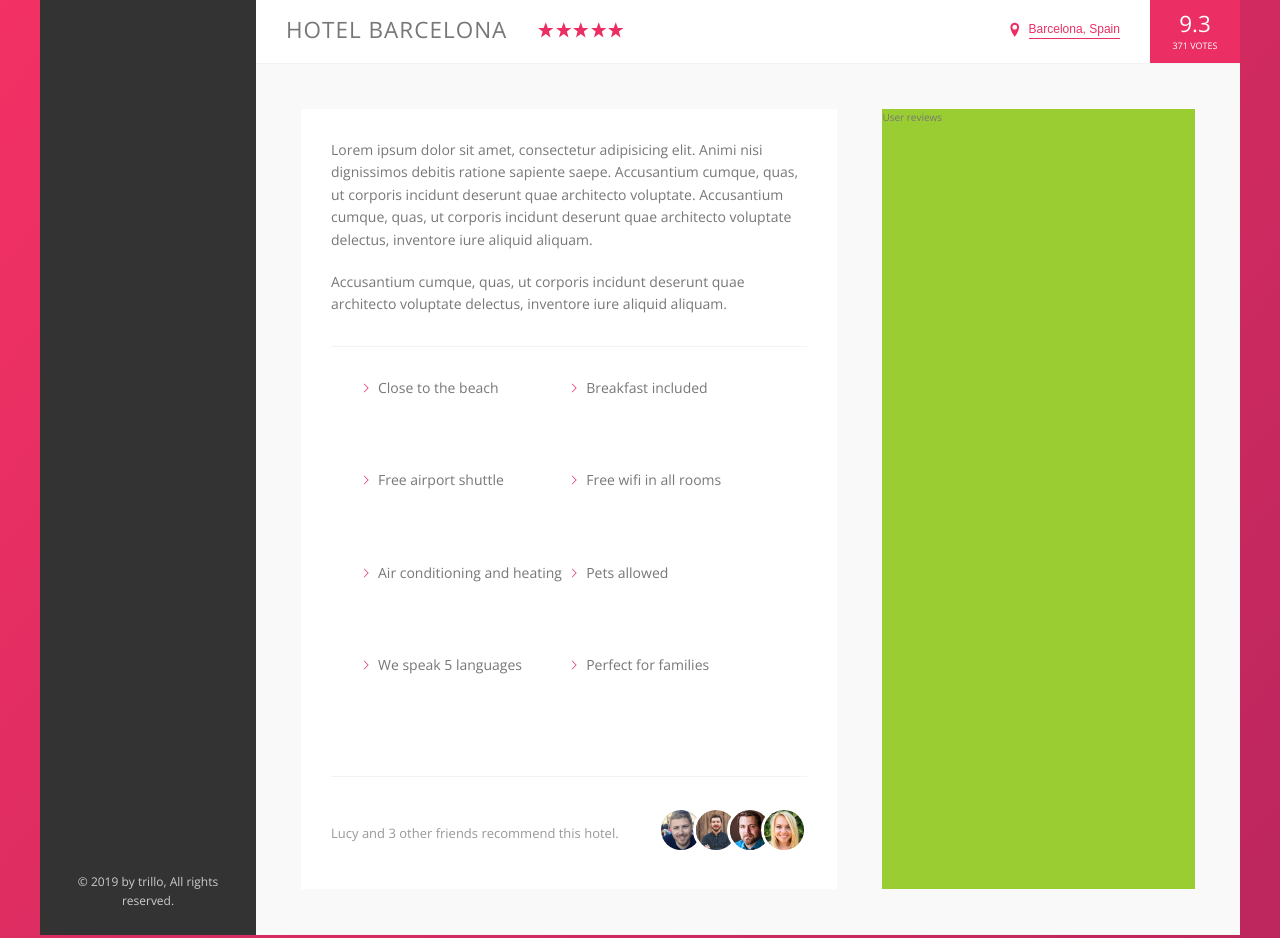
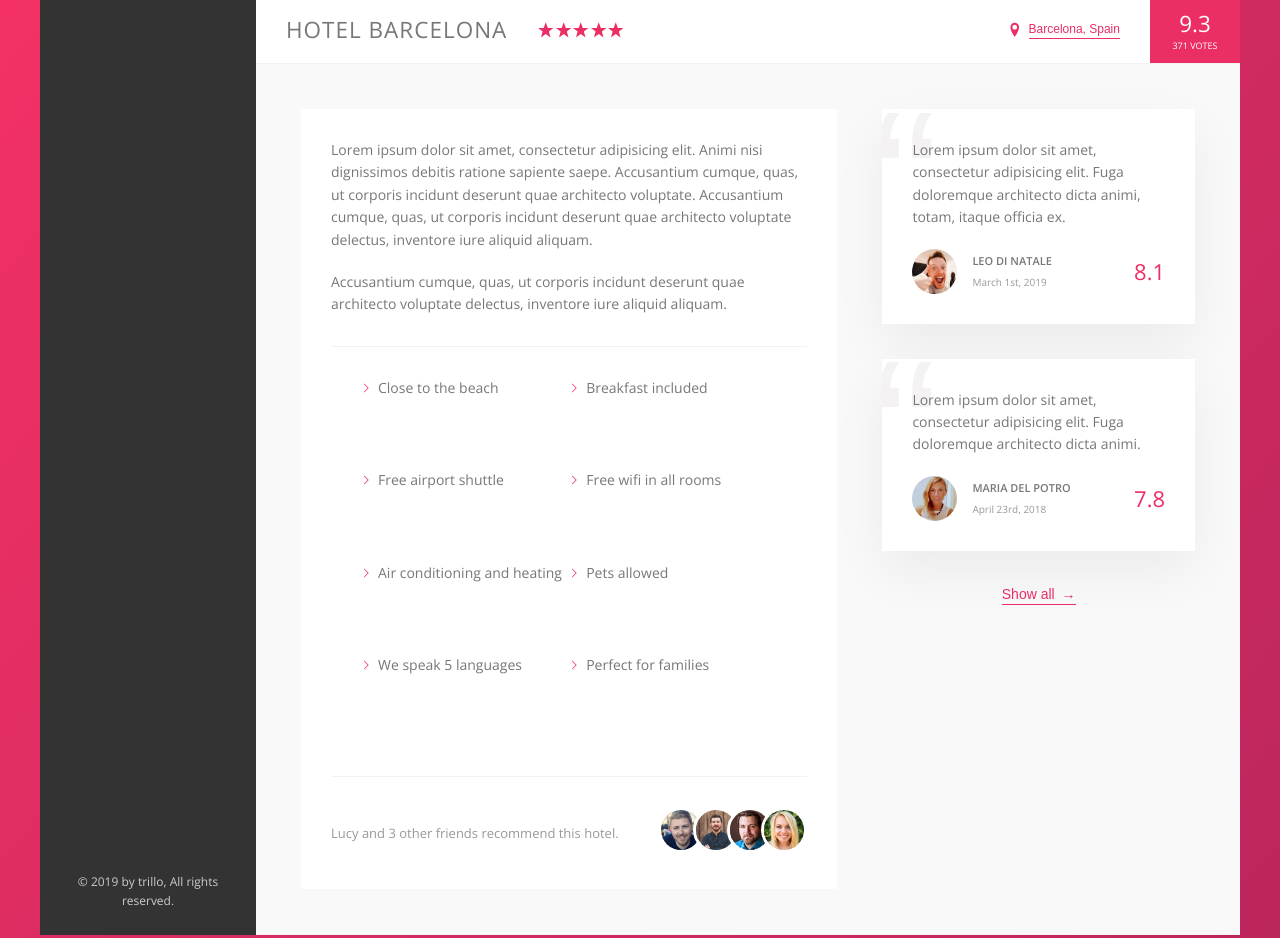
Before and after one commit to Edin93/Trillo, a website: page index.html in a window 1280 px wide. Shown: the part 538-1476 px from the top of the page. Drawn offline with nearby package versions, Linux system fonts and the light colour scheme.

Commit message:
Added the reviews section.

```diff
--- a/index.html
+++ b/index.html
@@ -179,7 +179,37 @@
                     </div>
 
                     <div class="user-reviews">
-                        User reviews
+                        <figure class="review">
+                            <blockquote class="review__text">
+                                Lorem ipsum dolor sit amet, consectetur adipisicing elit. Fuga doloremque architecto
+                                dicta animi, totam, itaque officia ex.
+                            </blockquote>
+                            <figcaption class="review__user">
+                                <img src="img/user-1.jpg" alt="User 1" class="review__photo">
+                                <div class="review__user-box">
+                                    <p class="review__user-name">Leo di Natale</p>
+                                    <p class="review__user-date">March 1st, 2019</p>
+                                </div>
+                                <div class="review__rating">8.1</div>
+                            </figcaption>
+                        </figure>
+
+                        <figure class="review">
+                            <blockquote class="review__text">
+                                Lorem ipsum dolor sit amet, consectetur adipisicing elit. Fuga doloremque architecto
+                                dicta animi.
+                            </blockquote>
+                            <figcaption class="review__user">
+                                <img src="img/user-2.jpg" alt="User 1" class="review__photo">
+                                <div class="review__user-box">
+                                    <p class="review__user-name">Maria Del potro</p>
+                                    <p class="review__user-date">April 23rd, 2018</p>
+                                </div>
+                                <div class="review__rating">7.8</div>
+                            </figcaption>
+                        </figure>
+
+                        <button class="btn-inline">Show all <span>&rarr;</span></button>
                     </div>
                 </div>
             </main>
--- a/sass/_components.scss
+++ b/sass/_components.scss
@@ -278,8 +278,17 @@
     cursor: pointer;
     transition: all .2s;
 
+    & span {
+        margin-left: 3px;
+        transition: margin-left .2s;
+    }
+
     &:hover {
         color: var(--color-grey-dark-1);
+
+        span {
+            margin-left: 8px;
+        }
     }
 
     &:focus {
@@ -378,3 +387,66 @@
         }
     }
 }
+
+///////////////////////////////////////////////
+// REVIEW
+.review {
+    background-color: #fff;
+    box-shadow: var(--shadow-light);
+    padding: 3rem;
+    margin-bottom: 3.5rem;
+    position: relative;
+    overflow: hidden;
+
+    &__text{
+        margin-bottom: 2rem;
+        z-index: 10;
+        position: relative;
+    }
+
+    &__user {
+        display: flex;
+        align-items: center;
+    }
+
+    &__photo {
+        height: 4.5rem;
+        width: 4.5rem;
+        border-radius: 50%;
+        margin-right: 1.5rem;
+    }
+
+    &__user-box {
+        margin-right: auto;
+    }
+
+    &__user-name {
+        font-size: 1.1rem;
+        font-weight: 600;
+        text-transform: uppercase;
+        margin-bottom: .4rem;
+    }
+
+    &__user-date {
+        font-size: 1rem;
+        color: var(--color-grey-dark-3);
+    }
+
+    &__rating {
+        color: var(--color-primary);
+        font-size: 2.2rem;
+        font-weight: 300;
+    }
+
+    &::before {
+        content: "\201C";
+        position: absolute;
+        top: -2.75rem;
+        left: -1rem;
+        line-height: 1;
+        font-size: 20rem;
+        color: var(--color-grey-light-2);
+        font-family: sans-serif;
+        z-index: 1;
+    }
+}
--- a/sass/_layout.scss
+++ b/sass/_layout.scss
@@ -39,6 +39,7 @@
 
 
 .detail {
+    font-size: 1.4rem;
     display: flex;
     padding: 4.5rem;
     background-color:  var(--color-grey-light-1);
@@ -46,7 +47,6 @@
 }
 
 .description {
-    font-size: 1.4rem;
     background-color: #fff;
     box-shadow: var(--shadow-ligh);
     padding: 3rem;
@@ -55,6 +55,9 @@
 }
 
 .user-reviews {
-    background-color: yellowgreen;
     flex: 1;
+
+    display: flex;
+    flex-direction: column;
+    align-items: center;
 }
```
Also changed, not shown: css/style.css.
